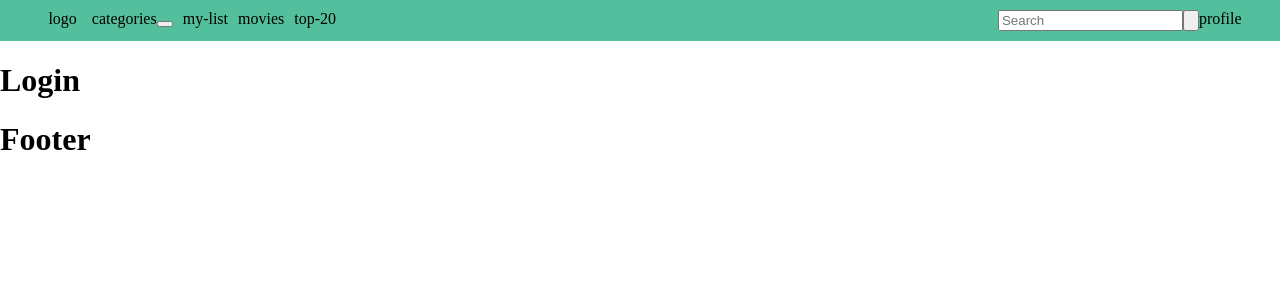
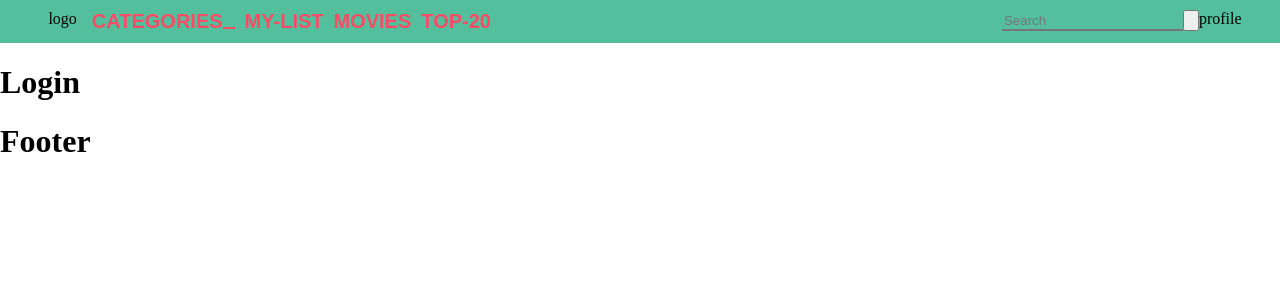
Before and after one commit to IronSpidy001/Aniflix, a React (Create React App) app: page / in a window 1280 px wide. Shown: the top 300 px of the page. Built offline with nearby package versions, Linux system fonts and the light colour scheme; the HTML template or start-up script is replaced by a standard one.

Commit message:
added a few styles for navbar items

```diff
--- a/src/App.css
+++ b/src/App.css
@@ -57,3 +57,22 @@ body{
 .dropdown-item{
     padding: 5px
 }
+
+.navbarItem{
+    color:#F94C66;
+    font-family: sans-serif;
+    font-weight: bold;
+    font-size: 20px;
+    text-transform: uppercase;
+}
+
+.dropdown-btn{
+    background-color:#F94C66;
+    border: none;
+}
+
+.search-bar{
+    border-style: none none solid none;
+    background-color: transparent;
+    color:#F94C66;
+}
--- a/src/components/Header/NavbarItem.jsx
+++ b/src/components/Header/NavbarItem.jsx
@@ -6,14 +6,14 @@ function NavbarItem(props){
     if(props.type === "link"){
         return(
             <div className="navbar-item">
-                <span><a href={props.url}>{props.name}</a></span>
+                <span><a className="navbarItem" href={props.url}>{props.name}</a></span>
             </div>
         )
     }else if(props.type === "dropdown"){
         return(
             <div className="navbar-item">
-                <span><a href={props.url}>{props.name}</a></span>
-                <button></button>
+                <span><a className="navbarItem" href={props.url}>{props.name}</a></span>
+                <button className="dropdown-btn"></button>
                 <DropdownMenu dropdownItems = {props.dropdownItems}/>
             </div>
         )
--- a/src/components/Header/Search.jsx
+++ b/src/components/Header/Search.jsx
@@ -15,7 +15,7 @@ function Search(props){
 
     return(
         <div>
-            <input type="text" onChange={onChange} value={inputValue} name={props.name} placeholder={props.placeholder}/>
+            <input className="search-bar" type="text" onChange={onChange} value={inputValue} name={props.name} placeholder={props.placeholder}/>
             <input type="button" onClick={onClick}/>
         </div>
     )
```
